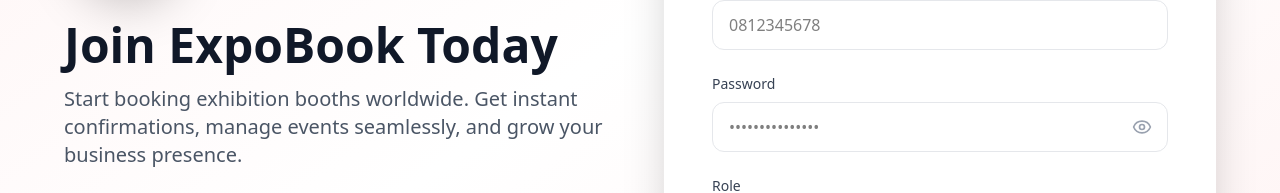
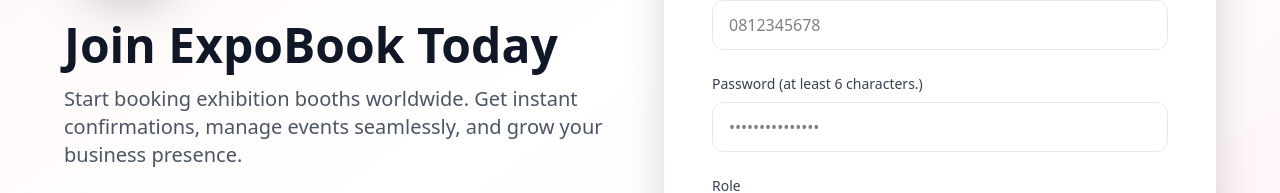
Before and after one commit to ssirawiitch/Exhibition-Booth-Booking, a Next.js app: page /user/signup in a window 1280 px wide. Shown: the part 404-597 px from the top of the page. Built offline with nearby package versions, Linux system fonts and the light colour scheme; no server answers.

Commit message:
fix password regis

```diff
--- a/src/app/user/signup/page.tsx
+++ b/src/app/user/signup/page.tsx
@@ -128,12 +128,12 @@
                 htmlFor="password"
                 className="block text-sm font-medium text-gray-700 mb-2"
               >
-                Password
+                Password (at least 6 characters.)
               </label>
               <div className="relative">
                 <input
                   id="password"
-                  type={showPassword ? "text" : "password"}
+                  type="password"
                   placeholder="•••••••••••••••"
                   className="w-full px-4 py-3 border border-gray-200 rounded-xl focus:ring-2 focus:ring-red-500 focus:outline-none pr-12"
                   required
@@ -143,11 +143,11 @@
                   onClick={() => setShowPassword(!showPassword)}
                   className="absolute right-4 top-1/2 transform -translate-y-1/2 text-gray-400 hover:text-gray-600"
                 >
-                  {showPassword ? (
+                  {/* {showPassword ? (
                     <EyeOff className="w-5 h-5" />
                   ) : (
                     <Eye className="w-5 h-5" />
-                  )}
+                  )} */}
                 </button>
               </div>
             </div>
```
